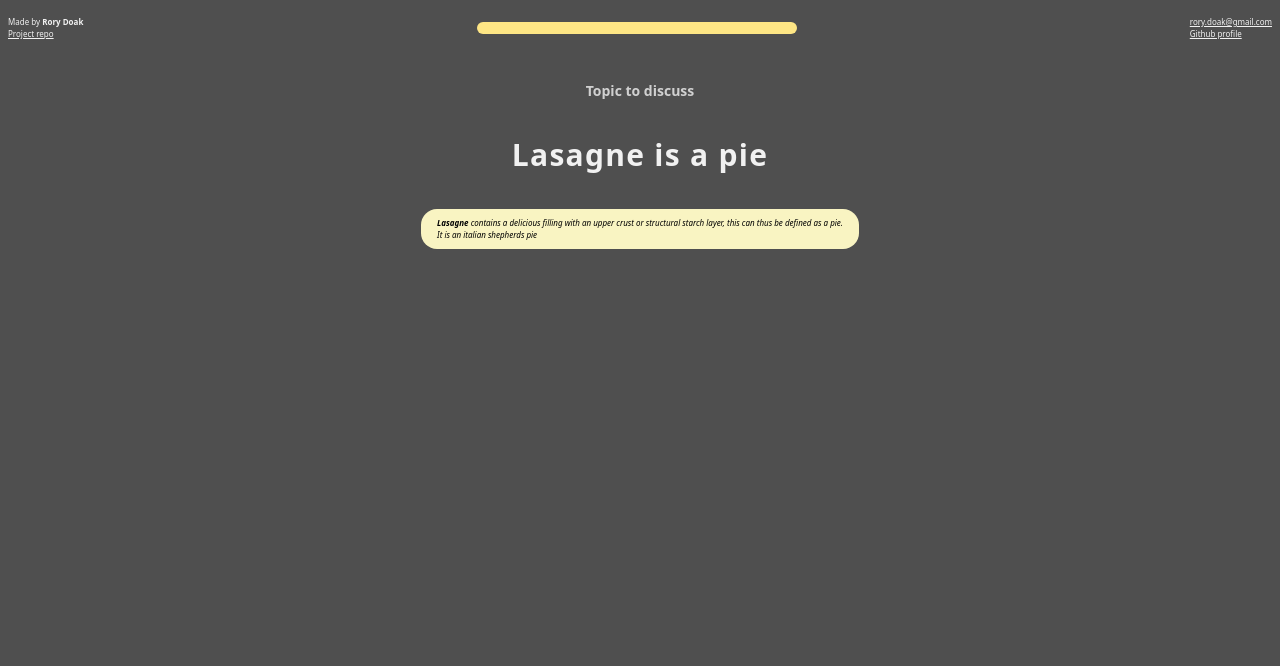
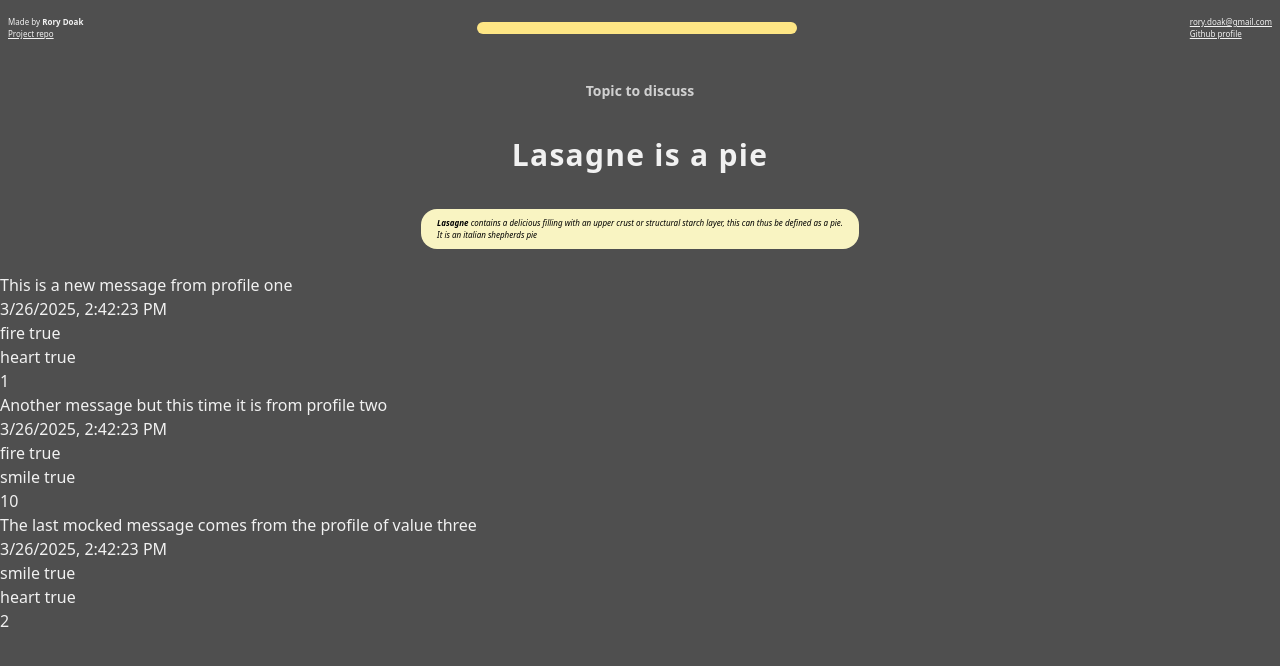
Before and after one commit to RODO94/poller, a React (Vite) app: page / in a window 1280 px wide. Shown: the top 666 px of the page. Built offline with nearby package versions, Linux system fonts and the light colour scheme.

Commit message:
link up types and create initial prop drilling

```diff
--- a/src/App.tsx
+++ b/src/App.tsx
@@ -1,12 +1,14 @@
 import Header from "./components/page/Header/Header";
 import Hero from "./components/page/Hero/Hero";
 import { Toaster } from "./components/ui/sonner";
+import Chat from "./components/page/Chat/Chat";
 
 function App() {
   return (
     <>
       <Header />
       <Hero />
+      <Chat />
       <Toaster />
     </>
   );
--- a/src/components/page/Chat/Chat.tsx
+++ b/src/components/page/Chat/Chat.tsx
@@ -1,3 +1,5 @@
+import ChatCard from "@/components/ui/ChatCard";
+import { staticChatData } from "@/data/mockChatData";
 import { type Chat } from "@/types/chat";
 
 export default function Chat() {
@@ -6,21 +8,6 @@ We need it to display the chat
 It should handle the chat order
 It should receive an array of messages
     */
-
-  const staticChatData: Chat[] = [
-    {
-      message: {
-        text: "",
-        date: "",
-        userReactions: [],
-        otherReactions: [],
-      },
-      profile: {
-        picture: "",
-        id: "",
-      },
-    },
-  ];
 
   /**
    * Structure of a Message:
@@ -32,5 +19,13 @@ It should receive an array of messages
    * ---- Emoji
    *
    */
-  return;
+  return (
+    <>
+      {staticChatData.map(({ message, profile }) => {
+        return (
+          <ChatCard key={Math.random()} message={message} profile={profile} />
+        );
+      })}
+    </>
+  );
 }
--- a/src/components/ui/ChatCard.tsx
+++ b/src/components/ui/ChatCard.tsx
@@ -1,6 +1,19 @@
-export default function ChatCard() {
+import { Chat } from "@/types/chat";
+import Message from "./Message";
+
+export default function ChatCard({ message, profile: { picture, id } }: Chat) {
   /**
    * Takes in a Message and adds a profile pic
+   * Adds a variant for a user chat card
    */
-  return;
+
+  const userId = "user";
+  const isUserMessage = id === userId;
+
+  return (
+    <>
+      <p>{picture}</p>
+      <Message message={message} isUserMessage={isUserMessage} />
+    </>
+  );
 }
--- a/src/components/ui/Emoji.tsx
+++ b/src/components/ui/Emoji.tsx
@@ -1,9 +1,17 @@
-export default function Emoji() {
+import { type Emojis } from "@/types/chat";
+
+export default function Emoji({
+  emoji,
+  outlineIcon,
+}: {
+  emoji: Emojis;
+  outlineIcon: boolean;
+}) {
   /**
    * An emoji should be a set of emojis
    * that you can select via a prop
    * and you can choose a variant of
    * outline or filled
    */
-  return;
+  return <p>{emoji + "  " + outlineIcon}</p>;
 }
--- a/src/components/ui/Message.tsx
+++ b/src/components/ui/Message.tsx
@@ -1,4 +1,15 @@
-export default function Message() {
+import { type Message } from "@/types/chat";
+import ReactionBar from "./ReactionBar";
+
+type MessageProps = {
+  message: Message;
+  isUserMessage: boolean;
+};
+
+export default function Message({
+  message: { text, date, reactions },
+  isUserMessage,
+}: MessageProps) {
   /**
    * A Message should take in:
    * Text
@@ -7,5 +18,12 @@ export default function Message() {
    * Reactions by others
    * Reactions by the user
    */
-  return;
+  return (
+    <>
+      <p>{text}</p>
+      <p>{date}</p>
+      <p>{isUserMessage}</p>
+      <ReactionBar reactions={reactions} />
+    </>
+  );
 }
--- a/src/components/ui/ReactionBar.tsx
+++ b/src/components/ui/ReactionBar.tsx
@@ -1,8 +1,23 @@
-export default function ReactionBar() {
+import { Emojis, ReactionSet } from "@/types/chat";
+import ReactionTracker from "./ReactionTracker";
+import Emoji from "./Emoji";
+
+export default function ReactionBar({
+  reactions: { userReactions, allReactions },
+}: {
+  reactions: ReactionSet;
+}) {
   /**
    * A reaction bar should contain
    * the means to add a reaction
    * a reaction tracker
    */
-  return;
+  return (
+    <>
+      {Object.entries(userReactions).map(
+        ([key, value]) => value && <Emoji emoji={key as Emojis} outlineIcon />
+      )}
+      <ReactionTracker reactions={allReactions} />
+    </>
+  );
 }
--- a/src/components/ui/ReactionTracker.tsx
+++ b/src/components/ui/ReactionTracker.tsx
@@ -1,4 +1,10 @@
-export default function ReactionTracker() {
+import { type ReactionTracker } from "@/types/chat";
+
+export default function ReactionTracker({
+  reactions: { fire, smile, heart },
+}: {
+  reactions: ReactionTracker;
+}) {
   /**
    * A reaction tracker should take in a list
    * of reactions and display the relevant
@@ -6,5 +12,6 @@ export default function ReactionTracker() {
    * of reactions a message has
    * received
    */
-  return;
+  const total = fire + heart + smile;
+  return <>{total}</>;
 }
--- /dev/null
+++ b/src/data/mockChatData.ts
@@ -0,0 +1,52 @@
+import { Chat, Profile } from "@/types/chat";
+
+const profileOne: Profile = {
+  picture: "",
+  id: "1",
+};
+const profileTwo: Profile = {
+  picture: "",
+  id: "2",
+};
+const profileThree: Profile = {
+  picture: "",
+  id: "3",
+};
+
+const dateNow = new Date(Date.now()).toLocaleString();
+
+export const staticChatData: Chat[] = [
+  {
+    message: {
+      text: "This is a new message from profile one",
+      date: dateNow,
+      reactions: {
+        allReactions: { fire: 1, smile: 0, heart: 0 },
+        userReactions: { fire: true, smile: false, heart: true },
+      },
+    },
+    profile: profileOne,
+  },
+  {
+    message: {
+      text: "Another message but this time it is from profile two",
+      date: dateNow,
+      reactions: {
+        allReactions: { fire: 4, smile: 1, heart: 5 },
+        userReactions: { fire: true, smile: true, heart: false },
+      },
+    },
+    profile: profileTwo,
+  },
+  {
+    message: {
+      text: "The last mocked message comes from the profile of value three",
+      date: dateNow,
+      reactions: {
+        allReactions: { fire: 0, smile: 1, heart: 1 },
+        userReactions: { fire: false, smile: true, heart: true },
+      },
+    },
+    profile: profileThree,
+  },
+];
```
Also changed, not shown: src/types/chat.ts (+12 -7 lines).
